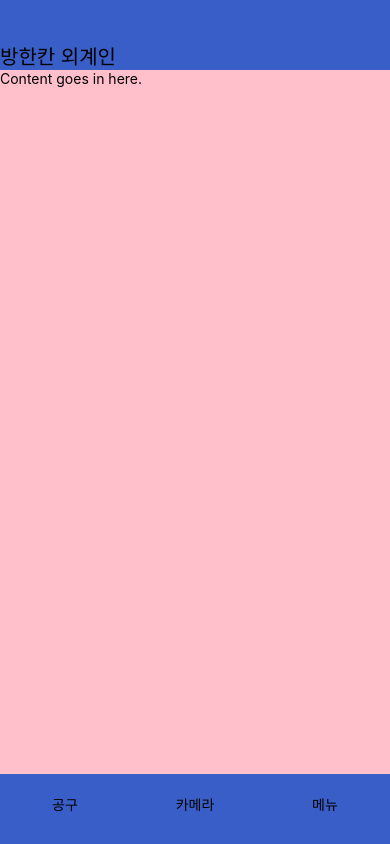
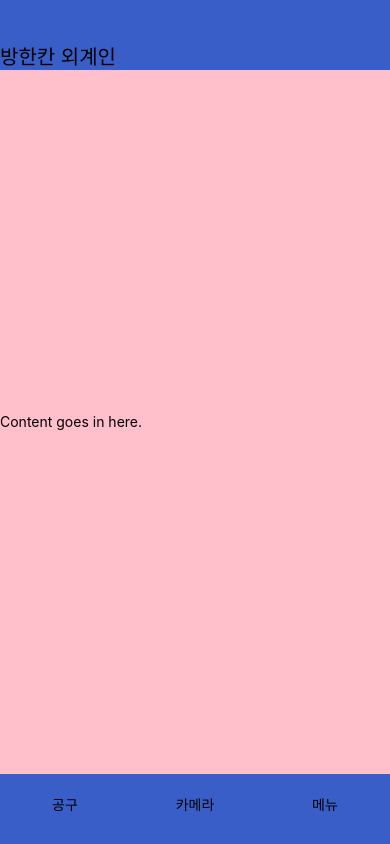
Before and after one commit to slrrla/ver1, a React Native app in the folder alien1/: screen / in a window 390 px wide. Built offline with nearby package versions, Linux system fonts and the light colour scheme.

Commit message:
Update App.js

```diff
--- a/alien1/App.js
+++ b/alien1/App.js
@@ -44,7 +44,8 @@ const styles = StyleSheet.create({
 
   Content:{
     flex :10,
-    backgroundColor:"#FFC0CB"
+    backgroundColor:"#FFC0CB",
+    justifyContent: "center"
   },
   TextTitle:{
     textAlign:"left",
```
